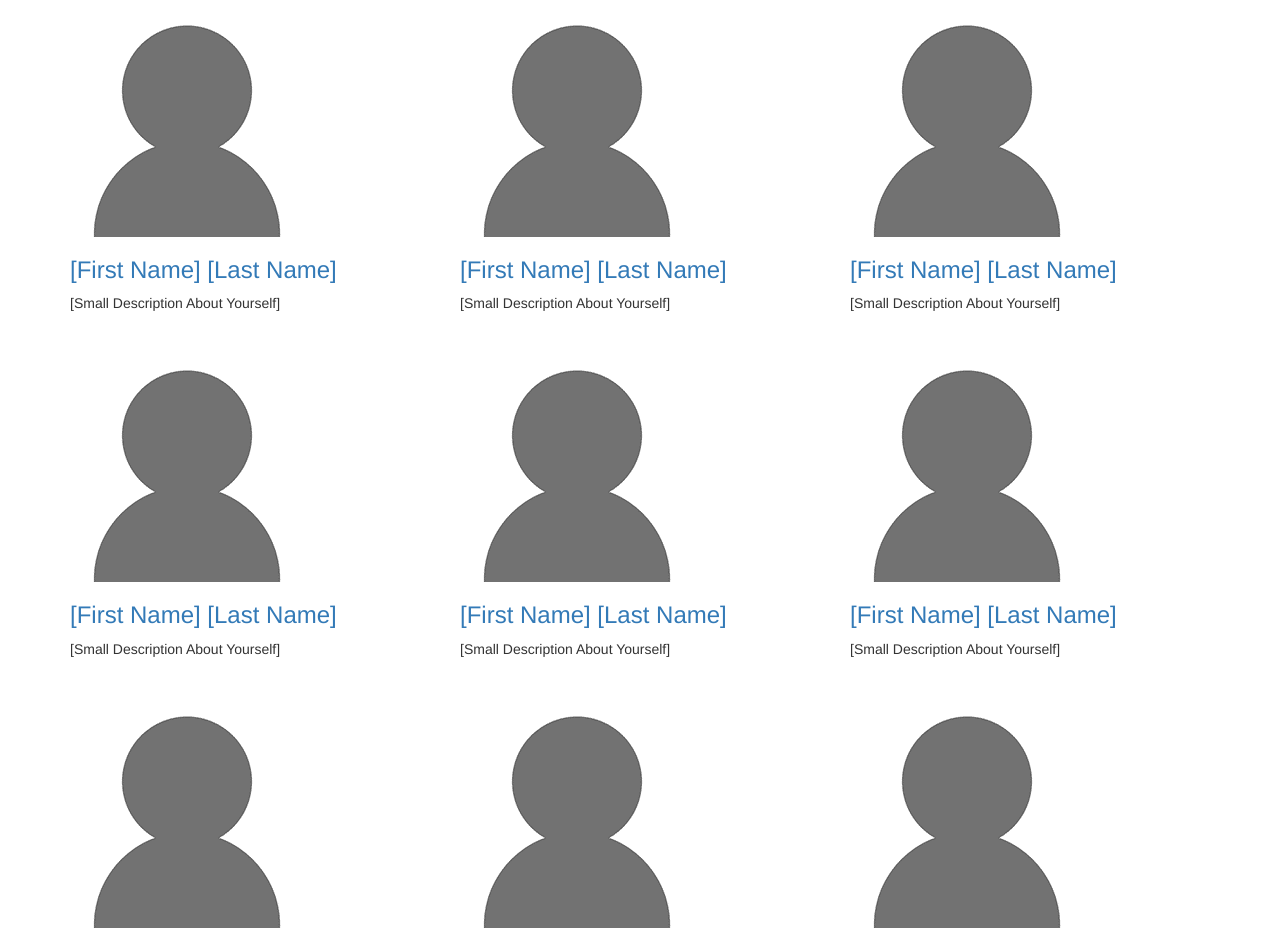
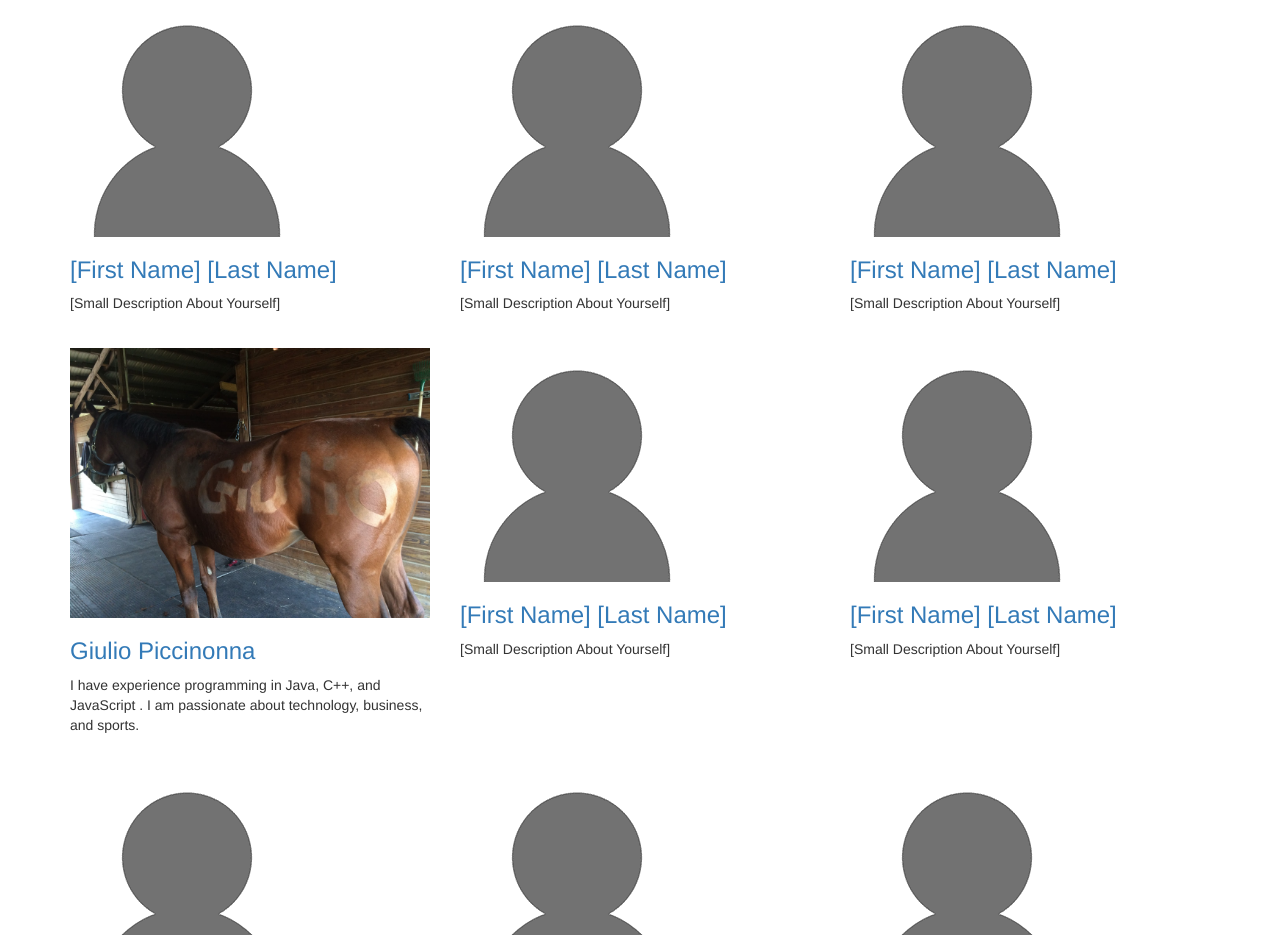
Before and after one commit to mitranos/git-demo-seng3750, a plain HTML site: page index.html in a window 1280 px wide. Shown: the part 522-1457 px from the top of the page. Drawn offline with Linux system fonts and the light colour scheme.

Commit message:
Added Giulio Piccinonna Profile Picture and Description

```diff
--- a/index.html
+++ b/index.html
@@ -107,12 +107,12 @@
         <div class="row">
             <div class="col-md-4 portfolio-item"  id="7">
                 <a href="#">
-                    <img class="img-responsive" src="images/unknown.png" alt="">
+                    <img class="img-responsive" src="images/giulio.JPG" alt="">
                 </a>
                 <h3>
-                    <a href="#">[First Name] [Last Name]</a>
+                    <a href="#">Giulio Piccinonna</a>
                 </h3>
-                <p>[Small Description About Yourself]</p>
+                <p>I have experience programming in Java, C++, and JavaScript . I am passionate about technology, business, and sports. </p>
             </div>
             <div class="col-md-4 portfolio-item"  id="8">
                 <a href="#">
```
Also changed, not shown: images/giulio.JPG (added).
